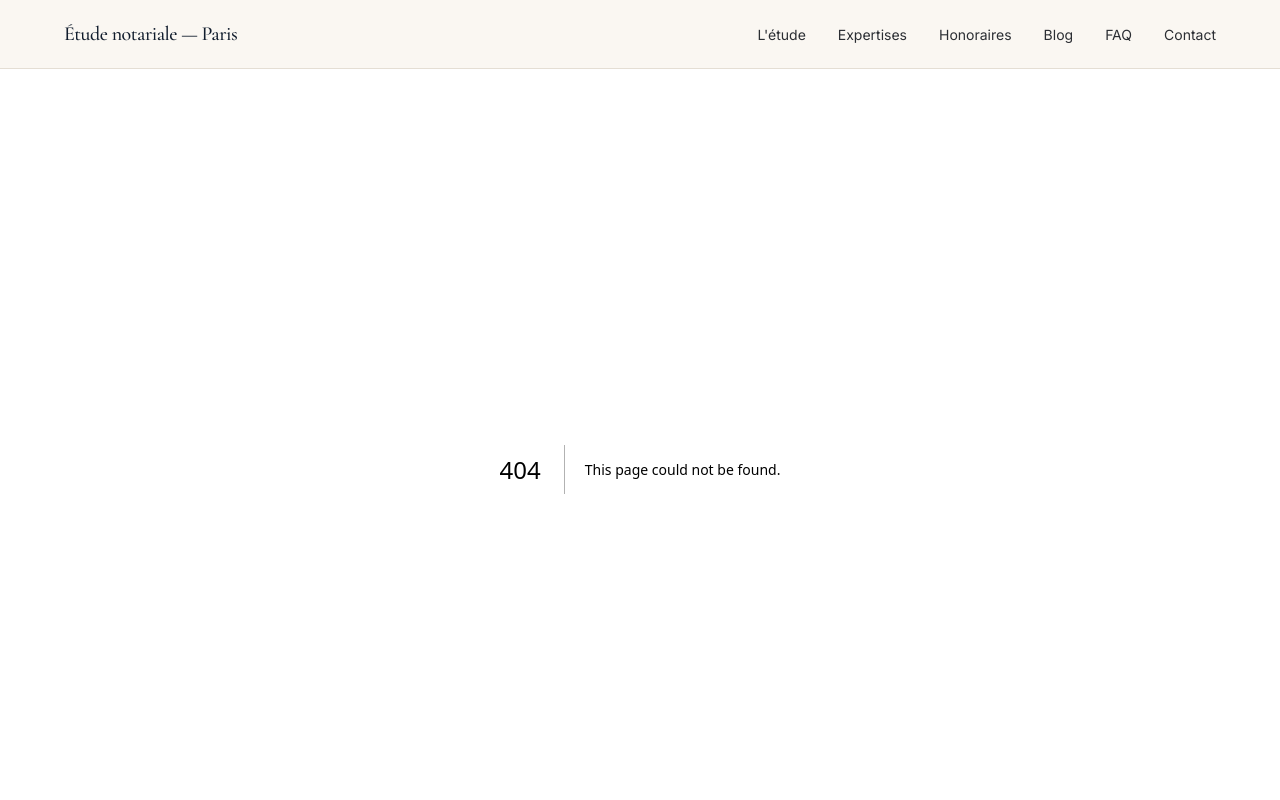
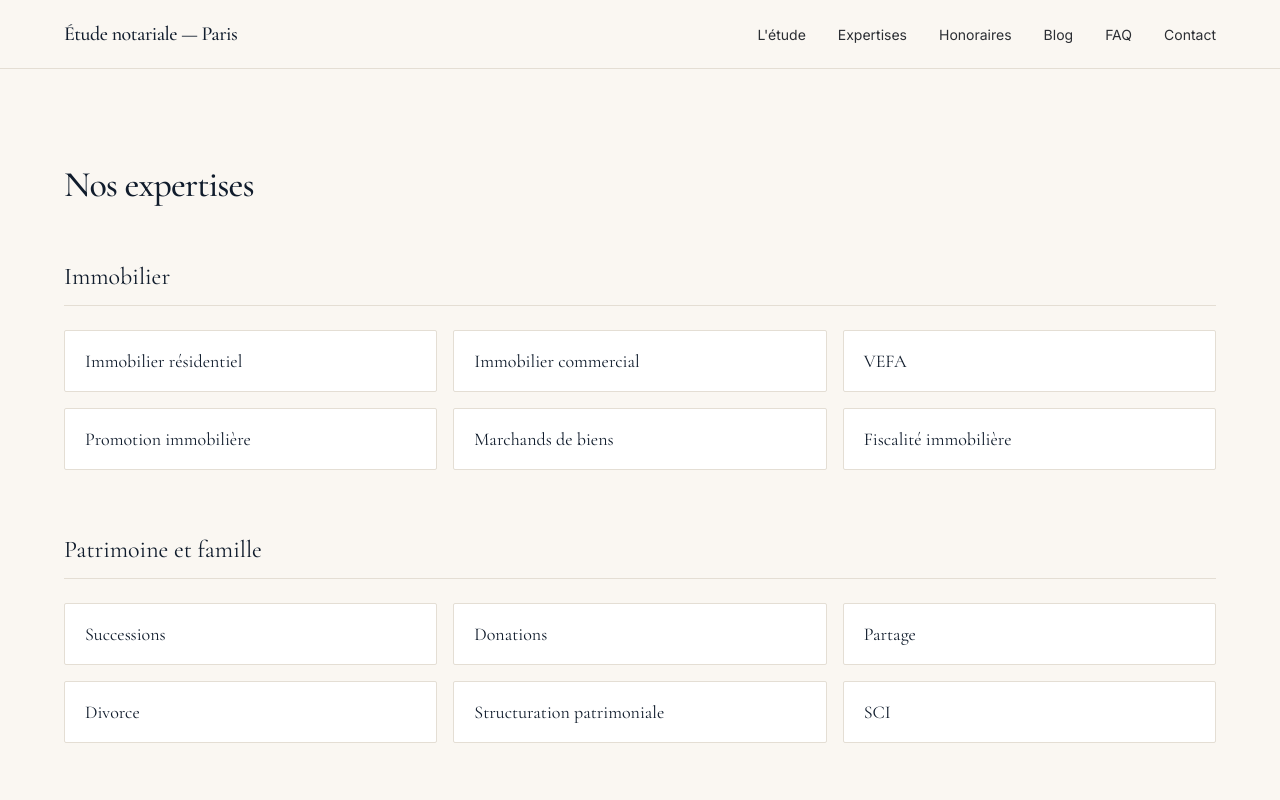
Before and after one commit to thomaslevy-commits/site-internet-etude-notariale, a Next.js app: page /expertises in a window 1280 px wide. Before the commit this address had no page. Shown: the top 800 px of the page. Built offline with nearby package versions, Linux system fonts and the light colour scheme.

Commit message:
Ajouter le gabarit des pages d'expertise, l'index et le fil d'Ariane (#5)

```diff
--- /dev/null
+++ b/src/app/expertises/[slug]/page.tsx
@@ -0,0 +1,139 @@
+import type { Metadata } from "next";
+import Link from "next/link";
+import { notFound } from "next/navigation";
+import { CtaRendezVous } from "@/components/cta-rdv";
+import { FilAriane } from "@/components/fil-ariane";
+import {
+  EXPERTISE_SLUGS,
+  loadExpertise,
+  PLACEHOLDER,
+  type ExpertiseSlug,
+} from "@/lib/content";
+
+interface Params {
+  params: Promise<{ slug: string }>;
+}
+
+export function generateStaticParams() {
+  return EXPERTISE_SLUGS.map((slug) => ({ slug }));
+}
+
+function estSlugValide(slug: string): slug is ExpertiseSlug {
+  return (EXPERTISE_SLUGS as readonly string[]).includes(slug);
+}
+
+export async function generateMetadata({ params }: Params): Promise<Metadata> {
+  const { slug } = await params;
+  if (!estSlugValide(slug)) return {};
+  const { frontmatter } = loadExpertise(slug);
+  return { title: `${frontmatter.title} — Étude notariale, Paris` };
+}
+
+/**
+ * Gabarit unique des pages d'expertise (§8) : introduction → problématiques
+ * → approche → déroulement → FAQ → expertises connexes → CTA.
+ * Les contenus proviennent exclusivement des MDX (§9).
+ */
+export default async function PageExpertise({ params }: Params) {
+  const { slug } = await params;
+  if (!estSlugValide(slug)) notFound();
+
+  const { frontmatter, body } = loadExpertise(slug);
+  const paragraphes = body
+    .split(/\n\n+/)
+    .map((p) => p.trim())
+    .filter(Boolean);
+
+  return (
+    <main className="mx-auto w-full max-w-grid px-6 py-16">
+      <FilAriane
+        maillons={[
+          { href: "/expertises", label: "Expertises" },
+          { label: frontmatter.title },
+        ]}
+      />
+
+      <h1 className="mt-8 font-serif text-4xl font-medium tracking-tight text-night">
+        {frontmatter.title}
+      </h1>
+
+      <section className="mt-8 max-w-3xl space-y-4">
+        {paragraphes.map((paragraphe) => (
+          <p key={paragraphe.slice(0, 60)} className="text-slate-soft">
+            {paragraphe}
+          </p>
+        ))}
+      </section>
+
+      <section className="mt-16 max-w-3xl">
+        <h2 className="font-serif text-2xl text-night">
+          Problématiques rencontrées
+        </h2>
+        <p className="mt-4 text-slate-soft">{PLACEHOLDER}</p>
+      </section>
+
+      <section className="mt-16 max-w-3xl">
+        <h2 className="font-serif text-2xl text-night">
+          L&apos;approche de l&apos;étude
+        </h2>
+        <p className="mt-4 text-slate-soft">{PLACEHOLDER}</p>
+      </section>
+
+      <section className="mt-16 max-w-3xl">
+        <h2 className="font-serif text-2xl text-night">
+          Déroulement d&apos;un dossier
+        </h2>
+        <ol className="mt-6 space-y-4">
+          {[1, 2, 3].map((etape) => (
+            <li key={etape} className="flex gap-4">
+              <span className="text-sm text-gold">{`0${etape}`}</span>
+              <p className="text-sm text-slate-soft">{PLACEHOLDER}</p>
+            </li>
+          ))}
+        </ol>
+      </section>
+
+      {frontmatter.faq.length > 0 ? (
+        <section className="mt-16 max-w-3xl">
+          <h2 className="font-serif text-2xl text-night">Questions fréquentes</h2>
+          <dl className="mt-6 space-y-6">
+            {frontmatter.faq.map((entree) => (
+              <div key={entree.question}>
+                <dt className="font-medium text-night">{entree.question}</dt>
+                <dd className="mt-2 text-sm text-slate-soft">{entree.reponse}</dd>
+              </div>
+            ))}
+          </dl>
+        </section>
+      ) : null}
+
+      <section className="mt-16">
+        <h2 className="font-serif text-2xl text-night">Expertises connexes</h2>
+        <ul className="mt-6 flex flex-wrap gap-3">
+          {frontmatter.related.map((connexe) => {
+            const { frontmatter: fmConnexe } = loadExpertise(connexe);
+            return (
+              <li key={connexe}>
+                <Link
+                  href={`/expertises/${connexe}`}
+                  className="inline-block rounded-sm border border-line bg-paper px-4 py-2 text-sm text-night transition-colors hover:bg-ivory"
+                >
+                  {fmConnexe.title}
+                </Link>
+              </li>
+            );
+          })}
+        </ul>
+      </section>
+
+      <section className="mt-16 border-t border-line pt-10">
+        <p className="text-sm text-slate-soft">
+          Un rendez-vous permet d&apos;examiner votre situation.
+        </p>
+        <div className="mt-4">
+          <CtaRendezVous />
+        </div>
+      </section>
+    </main>
+  );
+}
--- /dev/null
+++ b/src/app/expertises/page.tsx
@@ -0,0 +1,82 @@
+import type { Metadata } from "next";
+import Link from "next/link";
+import { loadExpertise, type ExpertiseSlug } from "@/lib/content";
+
+export const metadata: Metadata = {
+  title: "Expertises — Étude notariale, Paris",
+};
+
+/** Regroupement éditorial des 18 expertises par familles. */
+const FAMILLES: { titre: string; slugs: ExpertiseSlug[] }[] = [
+  {
+    titre: "Immobilier",
+    slugs: [
+      "immobilier-residentiel",
+      "immobilier-commercial",
+      "vefa",
+      "promotion-immobiliere",
+      "marchands-de-biens",
+      "fiscalite-immobiliere",
+    ],
+  },
+  {
+    titre: "Patrimoine et famille",
+    slugs: [
+      "successions",
+      "donations",
+      "partage",
+      "divorce",
+      "structuration-patrimoniale",
+      "sci",
+    ],
+  },
+  {
+    titre: "Entreprise",
+    slugs: ["transmission-entreprise", "baux-commerciaux"],
+  },
+  {
+    titre: "International",
+    slugs: [
+      "successions-internationales",
+      "expatries",
+      "investisseurs-etrangers",
+      "family-office",
+    ],
+  },
+];
+
+export default function IndexExpertises() {
+  return (
+    <main className="mx-auto w-full max-w-grid px-6 py-24">
+      <h1 className="font-serif text-4xl font-medium tracking-tight text-night">
+        Nos expertises
+      </h1>
+      <div className="mt-14 space-y-16">
+        {FAMILLES.map((famille) => (
+          <section key={famille.titre}>
+            <h2 className="border-b border-line pb-3 font-serif text-2xl text-night">
+              {famille.titre}
+            </h2>
+            <ul className="mt-6 grid gap-4 sm:grid-cols-2 lg:grid-cols-3">
+              {famille.slugs.map((slug) => {
+                const { frontmatter } = loadExpertise(slug);
+                return (
+                  <li key={slug}>
+                    <Link
+                      href={`/expertises/${slug}`}
+                      className="block rounded-sm border border-line bg-paper px-5 py-4 transition-colors hover:bg-ivory"
+                    >
+                      <span className="font-serif text-lg text-night">
+                        {frontmatter.title}
+                      </span>
+                    </Link>
+                  </li>
+                );
+              })}
+            </ul>
+          </section>
+        ))}
+      </div>
+    </main>
+  );
+}
--- /dev/null
+++ b/src/components/fil-ariane.tsx
@@ -0,0 +1,41 @@
+import Link from "next/link";
+
+export interface Maillon {
+  href?: string;
+  label: string;
+}
+
+/** Fil d'Ariane — obligatoire sur toute page de profondeur ≥ 2 (§6). */
+export function FilAriane({ maillons }: { maillons: Maillon[] }) {
+  return (
+    <nav aria-label="Fil d'Ariane" className="text-sm text-slate-soft">
+      <ol className="flex flex-wrap items-center gap-2">
+        <li>
+          <Link
+            href="/"
+            className="decoration-gold underline-offset-4 hover:text-night hover:underline"
+          >
+            Accueil
+          </Link>
+        </li>
+        {maillons.map((maillon) => (
+          <li key={maillon.label} className="flex items-center gap-2">
+            <span aria-hidden="true">/</span>
+            {maillon.href ? (
+              <Link
+                href={maillon.href}
+                className="decoration-gold underline-offset-4 hover:text-night hover:underline"
+              >
+                {maillon.label}
+              </Link>
+            ) : (
+              <span aria-current="page" className="text-anthracite">
+                {maillon.label}
+              </span>
+            )}
+          </li>
+        ))}
+      </ol>
+    </nav>
+  );
+}
```
